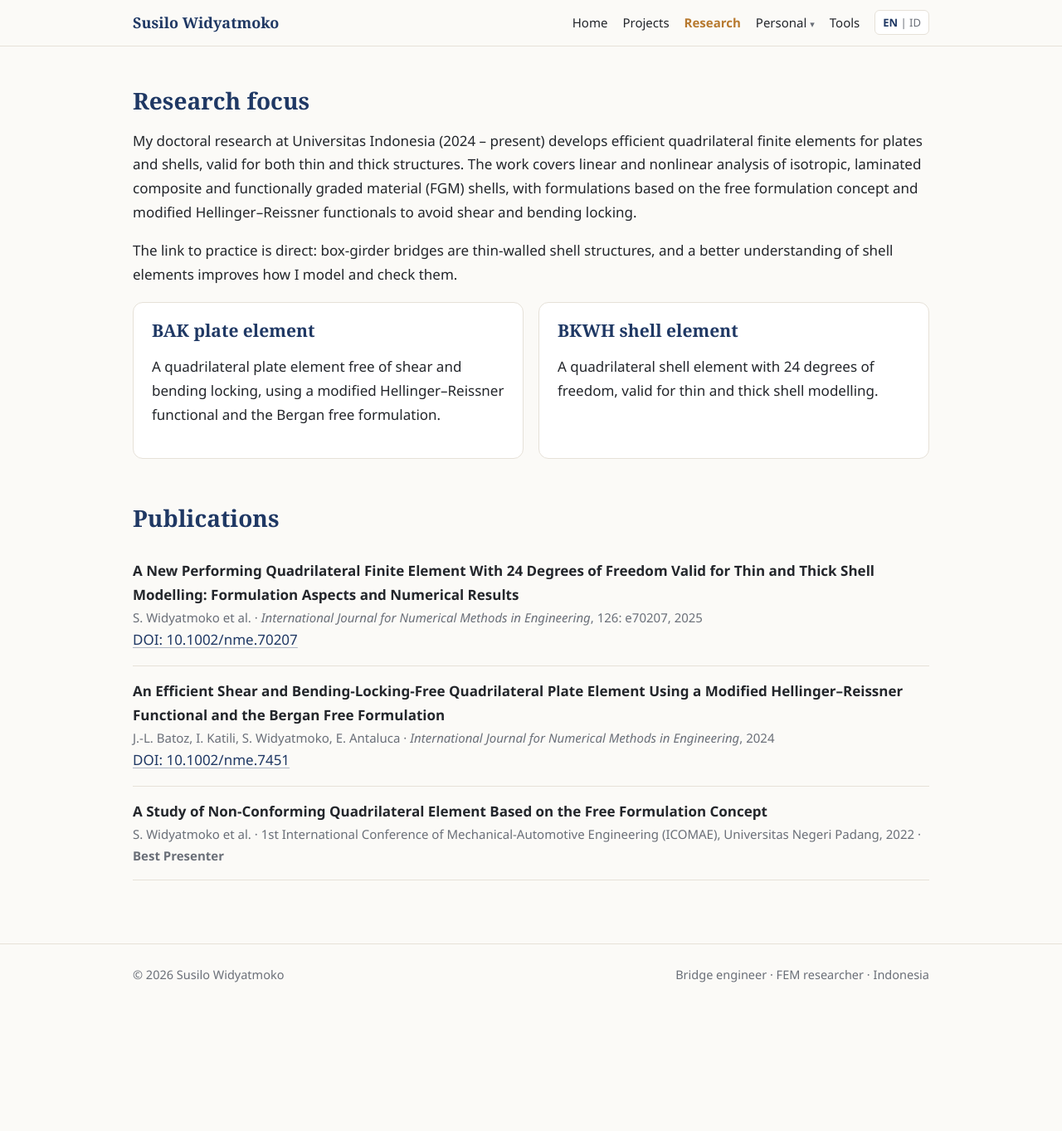
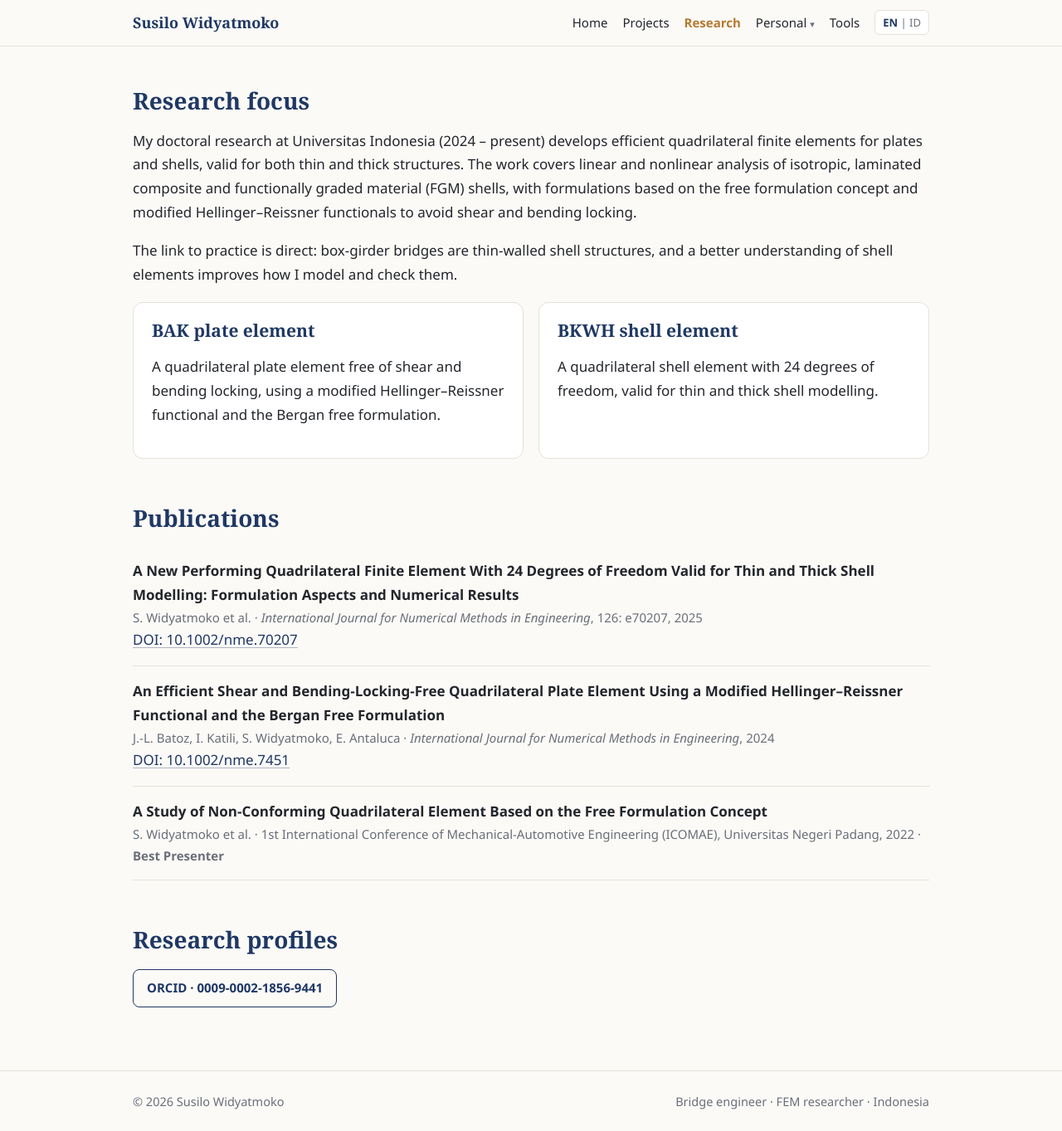
Before and after one commit to susilowidyatmoko/susilowidyatmoko.github.io, a Jekyll site: the page built from research.html, in a window 1280 px wide and 1363 px high. Shown: the whole window at 83% size. Built offline with Jekyll 4.4.1, drawn with Linux system fonts in a browser that asks for light colours.

Commit message:
Add ORCID profile links
Co-Authored-By: Claude Opus 5.5 <noreply@anthropic.com>

```diff
--- a/index.html
+++ b/index.html
@@ -64,7 +64,7 @@ nav: home
   </ul>
   <div class="btns">
     <a class="btn primary" href="https://www.linkedin.com/in/susilowidyatmoko/" target="_blank" rel="noopener">LinkedIn</a>
-    <a class="pending btn" href="#">ORCID</a>
+    <a class="btn" href="https://orcid.org/0009-0002-1856-9441" target="_blank" rel="noopener">ORCID</a>
     <a class="pending btn" href="#">Google Scholar</a>
   </div>
 </section>
--- a/research.html
+++ b/research.html
@@ -42,10 +42,10 @@ nav: research
   </div>
 </section>
 
-<section class="pending">
+<section>
   <h2><span class="en">Research profiles</span><span class="id">Profil riset</span></h2>
   <div class="btns">
-    <a class="pending btn" href="#">ORCID <span class="todo">[link]</span></a>
+    <a class="btn" href="https://orcid.org/0009-0002-1856-9441" target="_blank" rel="noopener">ORCID · 0009-0002-1856-9441</a>
     <a class="pending btn" href="#">Google Scholar <span class="todo">[link]</span></a>
     <a class="pending btn" href="#">ResearchGate <span class="todo">[link]</span></a>
   </div>
```
